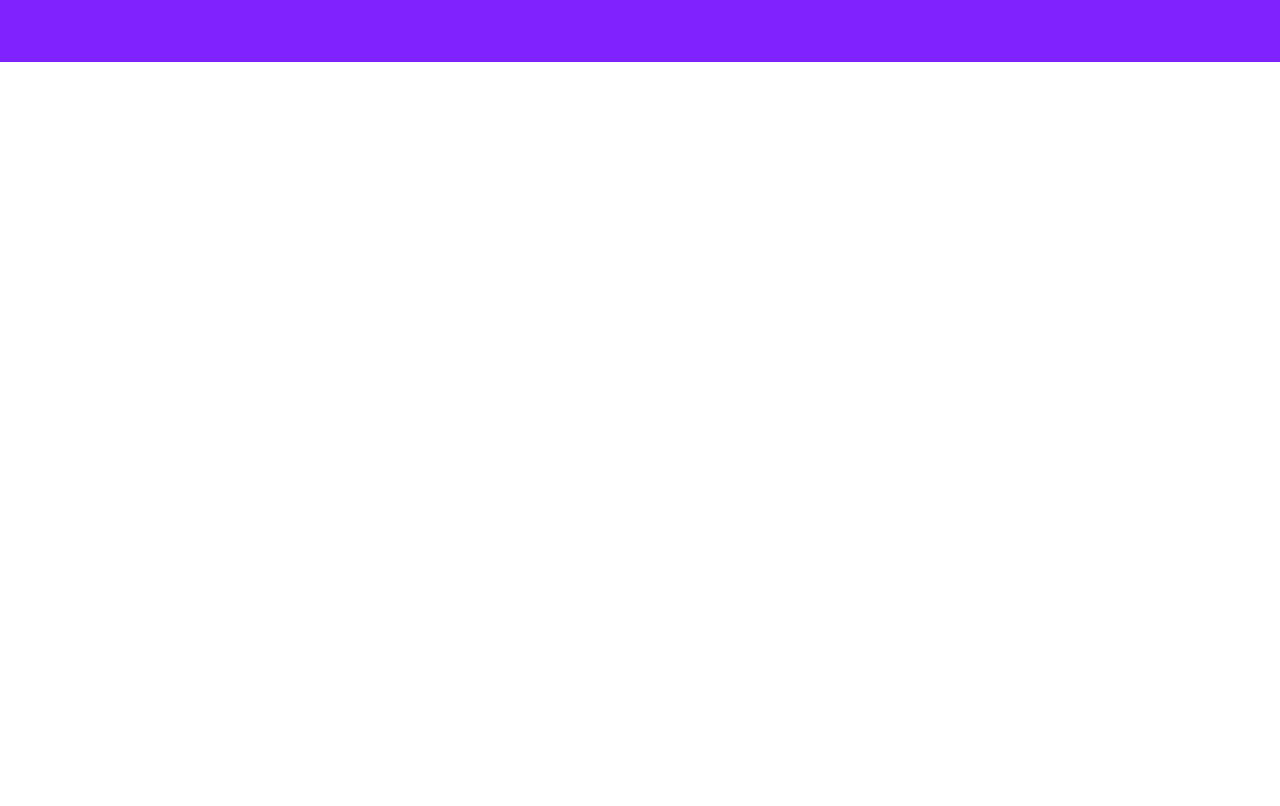
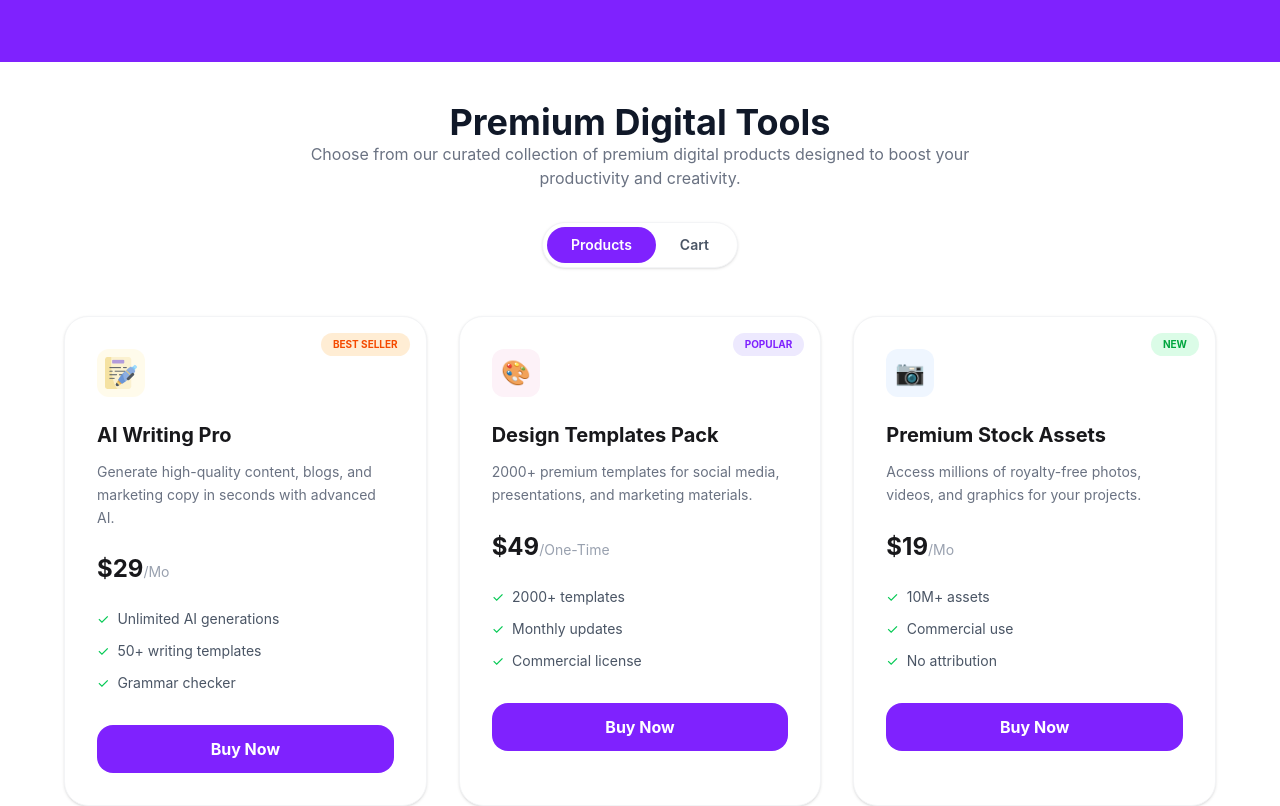
Before and after one commit to rafirahman-cyber/digital-tool-project, a React (Vite) app: page / in a window 1280 px wide. Shown: the part 948-1754 px from the top of the page. Before the commit the page ends 1010 px from the top, so only its background shows below. Built offline with nearby package versions, Linux system fonts and the light colour scheme.

Commit message:
created head of banner and added image of first card

```diff
--- a/src/App.jsx
+++ b/src/App.jsx
@@ -1,3 +1,4 @@
+import Banner from "./component/Banner"
 import Navbar from "./component/Navbar"
 
 
@@ -8,6 +9,7 @@ function App() {
   return (
     <>
      <Navbar></Navbar>
+     <Banner></Banner>
     </>
   )
 }
--- /dev/null
+++ b/src/component/Banner.jsx
@@ -0,0 +1,73 @@
+import React from 'react';
+
+const Banner = () => {
+    return (
+        <div>
+            <div class="max-w-7xl mx-auto text-center mb-12">
+    <h1 class="text-4xl font-bold text-gray-900 mt-10">Premium Digital Tools</h1>
+    <p class="text-gray-500 max-w-2xl mx-auto mb-8">
+      Choose from our curated collection of premium digital products designed to boost your productivity and creativity.
+    </p>
+
+    <div class="inline-flex bg-white p-1 rounded-full border border-gray-100 shadow-sm">
+      <button class="bg-violet-600 text-white px-6 py-2 rounded-full text-sm font-semibold">Products</button>
+      <button class="text-gray-600 px-6 py-2 rounded-full text-sm font-semibold">Cart</button>
+    </div>
+  </div>
+
+  <div class="max-w-6xl mx-auto grid grid-cols-1 md:grid-cols-2 lg:grid-cols-3 gap-8">
+
+    <div class="bg-white p-8 rounded-3xl border border-gray-100 shadow-sm relative hover:shadow-md transition">
+      <span class="absolute top-4 right-4 bg-orange-100 text-orange-600 text-[10px] font-bold px-3 py-1 rounded-full uppercase">Best Seller</span>
+      <div class="w-12 h-12 bg-amber-50 rounded-xl flex items-center justify-center mb-6 text-2xl"><img src="/src/assets/writing_2327400 1.png" alt="" /></div>
+      <h3 class="text-xl font-bold mb-3">AI Writing Pro</h3>
+      <p class="text-gray-500 text-sm mb-6 leading-relaxed">Generate high-quality content, blogs, and marketing copy in seconds with advanced AI.</p>
+      <div class="mb-6">
+        <span class="text-2xl font-bold">$29</span><span class="text-gray-400 text-sm">/Mo</span>
+      </div>
+      <ul class="space-y-3 mb-8 text-sm text-gray-600">
+        <li class="flex items-center"><span class="text-green-500 mr-2">✓</span> Unlimited AI generations</li>
+        <li class="flex items-center"><span class="text-green-500 mr-2">✓</span> 50+ writing templates</li>
+        <li class="flex items-center"><span class="text-green-500 mr-2">✓</span> Grammar checker</li>
+      </ul>
+      <button class="w-full bg-violet-600 text-white py-3 rounded-2xl font-bold hover:bg-violet-700 transition">Buy Now</button>
+    </div>
+
+    <div class="bg-white p-8 rounded-3xl border border-gray-100 shadow-sm relative hover:shadow-md transition">
+      <span class="absolute top-4 right-4 bg-violet-100 text-violet-600 text-[10px] font-bold px-3 py-1 rounded-full uppercase">Popular</span>
+      <div class="w-12 h-12 bg-pink-50 rounded-xl flex items-center justify-center mb-6 text-2xl">🎨</div>
+      <h3 class="text-xl font-bold mb-3">Design Templates Pack</h3>
+      <p class="text-gray-500 text-sm mb-6 leading-relaxed">2000+ premium templates for social media, presentations, and marketing materials.</p>
+      <div class="mb-6">
+        <span class="text-2xl font-bold">$49</span><span class="text-gray-400 text-sm">/One-Time</span>
+      </div>
+      <ul class="space-y-3 mb-8 text-sm text-gray-600">
+        <li class="flex items-center"><span class="text-green-500 mr-2">✓</span> 2000+ templates</li>
+        <li class="flex items-center"><span class="text-green-500 mr-2">✓</span> Monthly updates</li>
+        <li class="flex items-center"><span class="text-green-500 mr-2">✓</span> Commercial license</li>
+      </ul>
+      <button class="w-full bg-violet-600 text-white py-3 rounded-2xl font-bold hover:bg-violet-700 transition">Buy Now</button>
+    </div>
+
+    <div class="bg-white p-8 rounded-3xl border border-gray-100 shadow-sm relative hover:shadow-md transition">
+      <span class="absolute top-4 right-4 bg-green-100 text-green-600 text-[10px] font-bold px-3 py-1 rounded-full uppercase">New</span>
+      <div class="w-12 h-12 bg-blue-50 rounded-xl flex items-center justify-center mb-6 text-2xl">📷</div>
+      <h3 class="text-xl font-bold mb-3">Premium Stock Assets</h3>
+      <p class="text-gray-500 text-sm mb-6 leading-relaxed">Access millions of royalty-free photos, videos, and graphics for your projects.</p>
+      <div class="mb-6">
+        <span class="text-2xl font-bold">$19</span><span class="text-gray-400 text-sm">/Mo</span>
+      </div>
+      <ul class="space-y-3 mb-8 text-sm text-gray-600">
+        <li class="flex items-center"><span class="text-green-500 mr-2">✓</span> 10M+ assets</li>
+        <li class="flex items-center"><span class="text-green-500 mr-2">✓</span> Commercial use</li>
+        <li class="flex items-center"><span class="text-green-500 mr-2">✓</span> No attribution</li>
+      </ul>
+      <button class="w-full bg-violet-600 text-white py-3 rounded-2xl font-bold hover:bg-violet-700 transition">Buy Now</button>
+    </div>
+
+    </div>
+        </div>
+    );
+};
+
+export default Banner;
```
Also changed, not shown: src/assets/writing_2327400 1.png (added).
